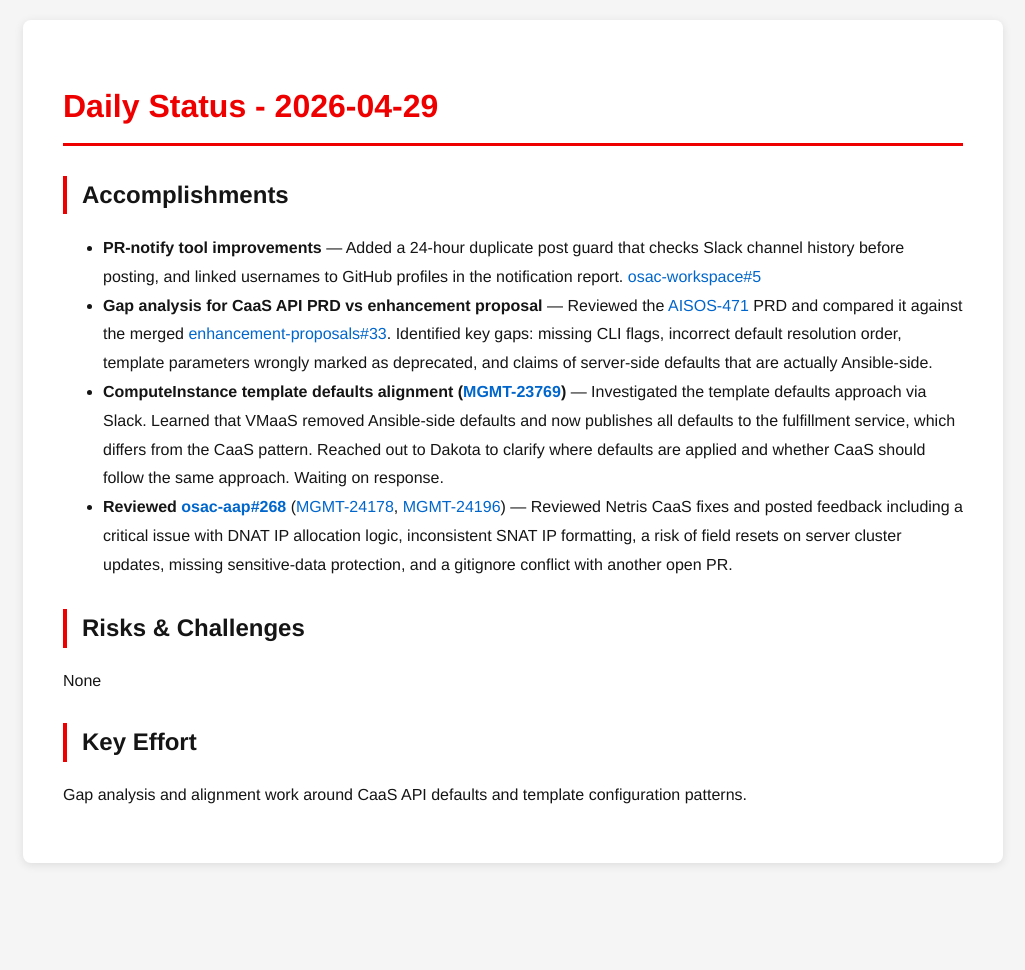
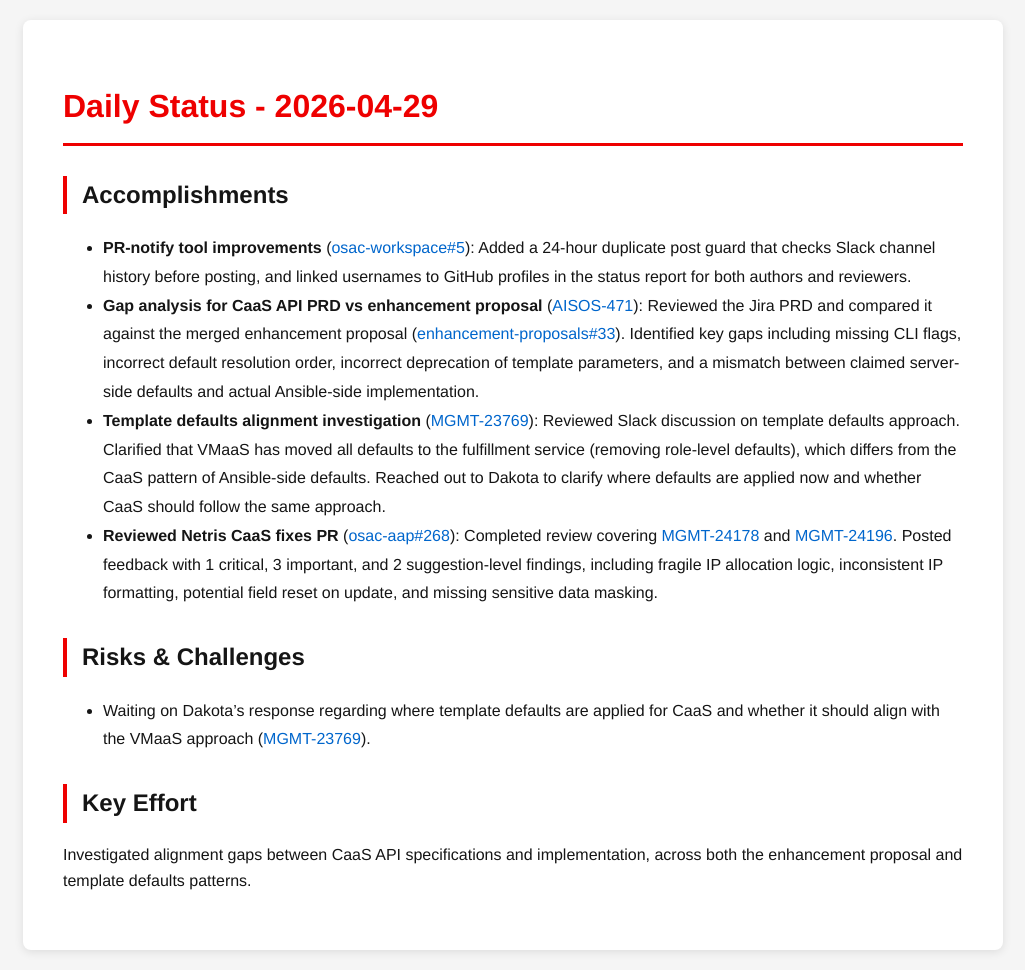
Before and after one commit to tzvatot/daily-status, a Jekyll site: the page built from 2026-04-29.md, in a window 1280 px wide. Shown: the whole page, without its empty margins (127-1152 px from the left). Built offline with Jekyll 4.4.1, drawn with Linux system fonts in a browser that asks for light colours; before the commit the page ends 900 px from its top, so only the background shows below that.

Commit message:
Daily status update - 2026-04-29

```diff
--- a/2026-04-29.md
+++ b/2026-04-29.md
@@ -7,13 +7,13 @@
 # Daily Status - 2026-04-29
 
 ## Accomplishments
-- **PR-notify tool improvements** — Added a 24-hour duplicate post guard that checks Slack channel history before posting, and linked usernames to GitHub profiles in the notification report. [osac-workspace#5](https://github.com/osac-project/osac-workspace/pull/5)
-- **Gap analysis for CaaS API PRD vs enhancement proposal** — Reviewed the [AISOS-471](https://issues.redhat.com/browse/AISOS-471) PRD and compared it against the merged [enhancement-proposals#33](https://github.com/osac-project/enhancement-proposals/pull/33). Identified key gaps: missing CLI flags, incorrect default resolution order, template parameters wrongly marked as deprecated, and claims of server-side defaults that are actually Ansible-side.
-- **ComputeInstance template defaults alignment ([MGMT-23769](https://issues.redhat.com/browse/MGMT-23769))** — Investigated the template defaults approach via Slack. Learned that VMaaS removed Ansible-side defaults and now publishes all defaults to the fulfillment service, which differs from the CaaS pattern. Reached out to Dakota to clarify where defaults are applied and whether CaaS should follow the same approach. Waiting on response.
-- **Reviewed [osac-aap#268](https://github.com/osac-project/osac-aap/pull/268)** ([MGMT-24178](https://issues.redhat.com/browse/MGMT-24178), [MGMT-24196](https://issues.redhat.com/browse/MGMT-24196)) — Reviewed Netris CaaS fixes and posted feedback including a critical issue with DNAT IP allocation logic, inconsistent SNAT IP formatting, a risk of field resets on server cluster updates, missing sensitive-data protection, and a gitignore conflict with another open PR.
+- **PR-notify tool improvements** ([osac-workspace#5](https://github.com/osac-project/osac-workspace/pull/5)): Added a 24-hour duplicate post guard that checks Slack channel history before posting, and linked usernames to GitHub profiles in the status report for both authors and reviewers.
+- **Gap analysis for CaaS API PRD vs enhancement proposal** ([AISOS-471](https://issues.redhat.com/browse/AISOS-471)): Reviewed the Jira PRD and compared it against the merged enhancement proposal ([enhancement-proposals#33](https://github.com/osac-project/enhancement-proposals/pull/33)). Identified key gaps including missing CLI flags, incorrect default resolution order, incorrect deprecation of template parameters, and a mismatch between claimed server-side defaults and actual Ansible-side implementation.
+- **Template defaults alignment investigation** ([MGMT-23769](https://issues.redhat.com/browse/MGMT-23769)): Reviewed Slack discussion on template defaults approach. Clarified that VMaaS has moved all defaults to the fulfillment service (removing role-level defaults), which differs from the CaaS pattern of Ansible-side defaults. Reached out to Dakota to clarify where defaults are applied now and whether CaaS should follow the same approach.
+- **Reviewed Netris CaaS fixes PR** ([osac-aap#268](https://github.com/osac-project/osac-aap/pull/268)): Completed review covering [MGMT-24178](https://issues.redhat.com/browse/MGMT-24178) and [MGMT-24196](https://issues.redhat.com/browse/MGMT-24196). Posted feedback with 1 critical, 3 important, and 2 suggestion-level findings, including fragile IP allocation logic, inconsistent IP formatting, potential field reset on update, and missing sensitive data masking.
 
 ## Risks & Challenges
-None
+- Waiting on Dakota's response regarding where template defaults are applied for CaaS and whether it should align with the VMaaS approach ([MGMT-23769](https://issues.redhat.com/browse/MGMT-23769)).
 
 ## Key Effort
-Gap analysis and alignment work around CaaS API defaults and template configuration patterns.
+Investigated alignment gaps between CaaS API specifications and implementation, across both the enhancement proposal and template defaults patterns.
```
